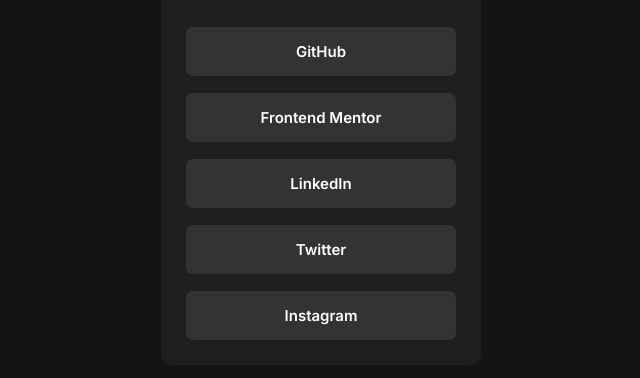
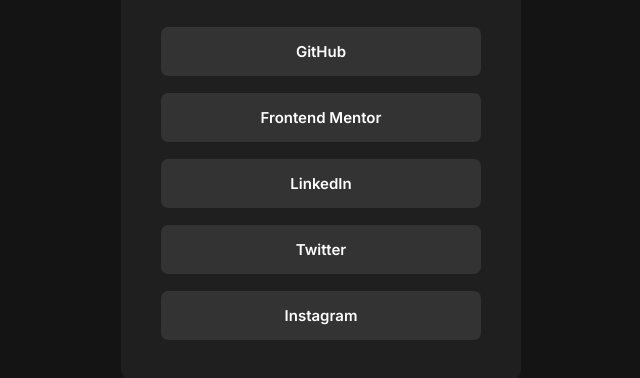
Before and after one commit to filipangel/social-links-profile, a plain HTML site: page index.html in a window 1280 px wide. Shown: the part 350-728 px from the top of the page, without its empty margins (319-959 px from the left). Drawn offline with Linux system fonts and the light colour scheme.

Commit message:
desktop version done

```diff
--- a/css/style.css
+++ b/css/style.css
@@ -106,3 +106,17 @@
 	font-size: 1.5rem;
 	font-weight: var(--fw-semi-bold);
 }
+
+@media only screen and (min-width: 760px) {
+	.container {
+		width: 36rem;
+		padding: 3rem;
+	}
+}
+
+@media only screen and (min-width: 1200px) {
+	.container {
+		width: 40rem;
+		padding: 4rem;
+	}
+}
```
